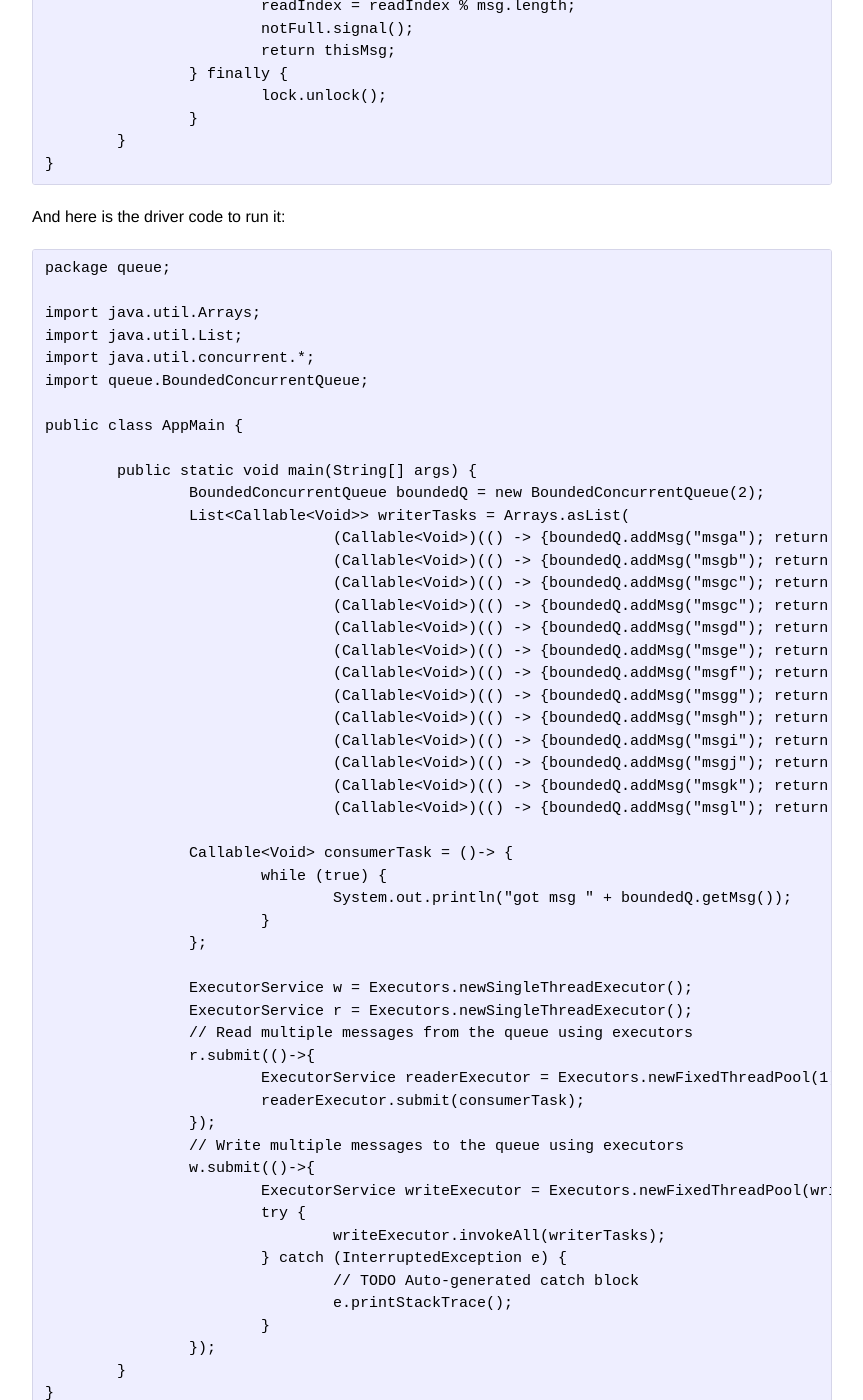
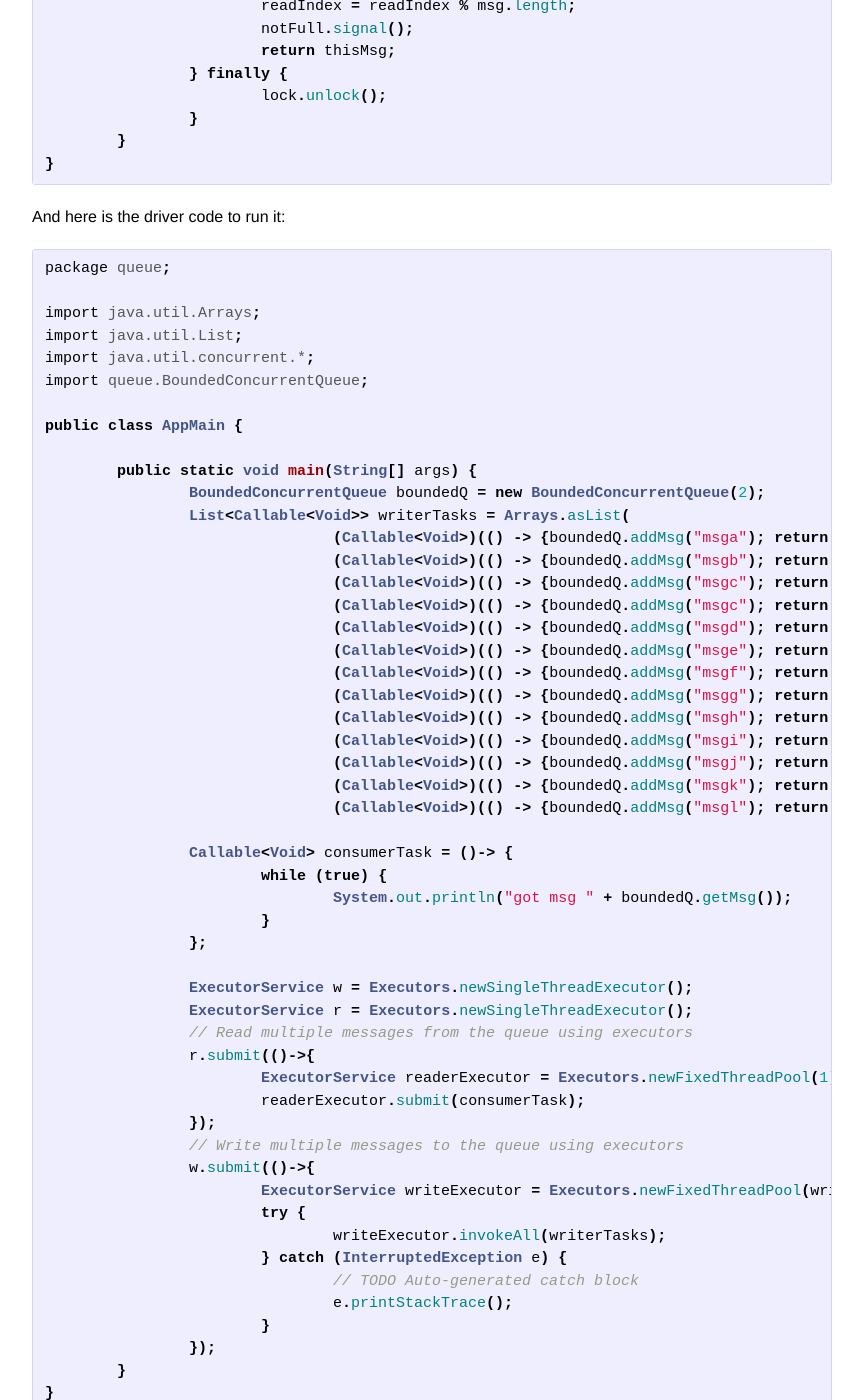
Before and after one commit to BrianPin/brianpin.github.io, a Jekyll site: the page built from _posts/2017-05-27-bounded-concurrent-msg-queue-in-java.markdown, in a window 1280 px wide and 1400 px high, scrolled down 1304 px. Shown: the whole window, without its empty margins (208-1071 px from the left). Built offline with Jekyll 4.4.1, drawn with Linux system fonts in a browser that asks for light colours; comment, search, counter and statistics services are not loaded; some of the changed text lies outside the part shown.

Commit message:
Fix some markdown highlights

````diff
--- a/_posts/2017-05-27-bounded-concurrent-msg-queue-in-java.markdown
+++ b/_posts/2017-05-27-bounded-concurrent-msg-queue-in-java.markdown
@@ -6,11 +6,11 @@ mathjax: true
 excerpt: "Learning Java 8, concurrent utilities"
 ---
 Learning Java is always my interests. There is great IDE support. Also centralized document on the web. Plus recently the trend looks like going in favor of Java in the area of cloud computing. Hadoop, Spark, NoSQL all related to Java. That is why I am starting from the basics.
-First, of all the Java frameworks, concurrent is always the one that is the hardest and most complex one to learn. Other than the deep learning curve, (Oops, did I say `deep learning`?) Java 8 has a complete new set of interface and classes that hide the Thread behind the scene. For example, `ExecutorService` and `Executors`. *Executors* provides various methods to provide various thread pools. *ExecutorService* provides job submission interfaces whether you want to execute single job or multiple jobs, or scheduled sometime later for execution. These are all fun to learn.
+First, of all the Java frameworks, concurrent is always the one that is the hardest and most complex one to learn. Other than the deep learning curve, (Oops, did I say `deep learning`?) Java 8 has a complete new set of interface and classes that hide the Thread behind the scene. For example, `ExecutorService` and `Executors`. **Executors** provides various methods to provide various thread pools. **ExecutorService** provides job submission interfaces whether you want to execute single job or multiple jobs, or scheduled sometime later for execution. These are all fun to learn.
 
 During the first day of memorial long weekend, I coded a concurrent fixed length job queue using Java 8 features. Here is the class called `BoundedConcurrentQueue`:
 
-```Java
+```java
 package queue;
 
 import java.util.concurrent.locks.*;
@@ -57,7 +57,7 @@ public class BoundedConcurrentQueue {
 }
 ```
 And here is the driver code to run it:
-```Java
+```java
 package queue;
 
 import java.util.Arrays;
@@ -113,10 +113,10 @@ public class AppMain {
 
 Here is the quick take away:
 
-1. `Condition` is an interface and already associated with the `lock` classes. This is why I appreciate *Java* for the frameworks that already done good amount of software architectures for us.
+1. `Condition` is an interface and already associated with the `lock` classes. This is why I appreciate **Java** for the frameworks that already done good amount of software architectures for us.
 
-2. `Condition`s allow you to temporarily release the lock so that you leave the hole to let the other party to do something to the shared resurce, which here is the `queue`. When you found there is nothing you can do, you call *await* to temporarily release the lock and put the current thread into sleep. When you are done with something, you then *signal* the thread which are waiting for this *condition* to happen. Then the *await-ing* thread can wake up and do its work.
+2. `Condition`s allow you to temporarily release the lock so that you leave the hole to let the other party to do something to the shared resurce, which here is the `queue`. When you found there is nothing you can do, you call **await** to temporarily release the lock and put the current thread into sleep. When you are done with something, you then **signal** the thread which are waiting for this **condition** to happen. Then the **await-ing** thread can wake up and do its work.
 
-3. I made quite a few bugs in the *readIndex* and *writeIndex* manipulation. It is very easy to make some bug when manipulating these two little guys.
+3. I made quite a few bugs in the **readIndex** and **writeIndex** manipulation. It is very easy to make some bug when manipulating these two little guys.
 
 4. I still don't know why when I made the `Callable<Void>` list, I have to `return null;`. In Java 8, is it because Callable<Void>?
````
